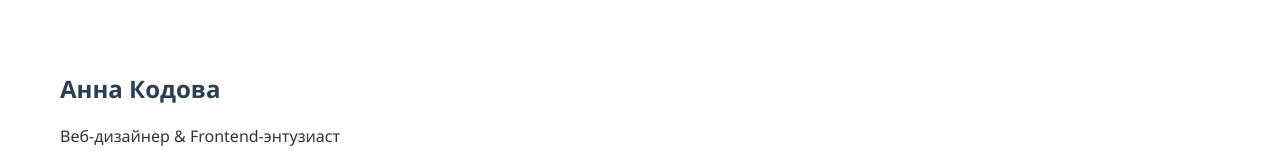
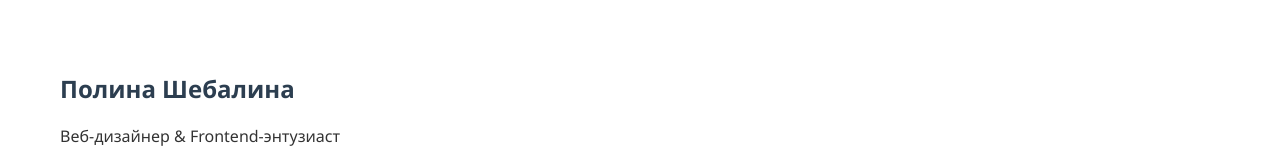
Before and after one commit to guzwent/githab.io, a plain HTML site: page my_site/index.html in a window 1280 px wide. Shown: the part 127-287 px from the top of the page. Drawn offline with Linux system fonts and the light colour scheme.

Commit message:
index.html

```diff
--- a/my_site/index.html
+++ b/my_site/index.html
@@ -24,7 +24,7 @@
     <main>
         <!-- Секция 1: Главная -->
         <section id="home" class="hero">
-            <h1>Анна Кодова</h1>
+            <h1>Полина Шебалина</h1>
             <p class="subtitle">Веб-дизайнер & Frontend-энтузиаст</p>
             <p>Создаю чистые, адаптивные и функциональные интерфейсы, которые решают задачи пользователей и бизнеса.</p>
             <a href="#portfolio" class="button">Смотреть работы</a>
@@ -88,4 +88,5 @@
 
     <script src="js/script.js"></script>
 </body>
+
 </html>
```
